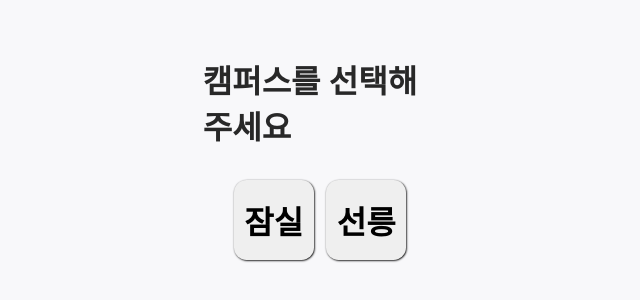
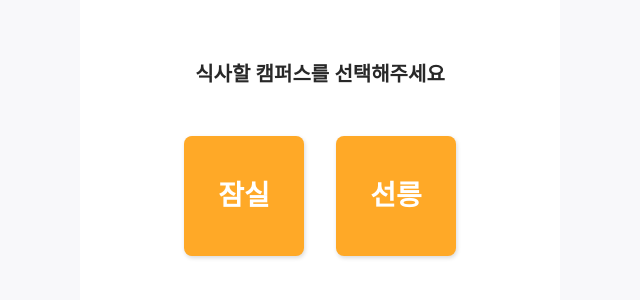
Before and after one commit to The-Fellowship-of-the-matzip/mat.zip-front, a React (Create React App) app: page / in a window 1280 px wide. Shown: the part 242-542 px from the top of the page, without its empty margins (320-960 px from the left). Built offline with nearby package versions, Linux system fonts and the light colour scheme; a web font is replaced by a local one.

Commit message:
refactor: CampusSelectPage 수정 및 스타일 정리

```diff
--- a/src/components/pages/CampusSelectPage/CampusSelectPage.style.tsx
+++ b/src/components/pages/CampusSelectPage/CampusSelectPage.style.tsx
@@ -1,7 +1,7 @@
-import styled from "styled-components";
+import styled, { css } from "styled-components";
 
 export const MainContainer = styled.main`
-  width: 23.45rem;
+  width: 48rem;
   height: 100vh;
   margin: 0 auto;
 
@@ -9,29 +9,26 @@ export const MainContainer = styled.main`
   flex-direction: column;
   justify-content: center;
   align-items: center;
-  gap: 3.125rem;
+  gap: ${({ theme }) => theme.spacer.spacing6};
 
-  background-color: ${({ theme }) => theme.white};
+  background-color: ${({ theme }) => theme.color.white};
 `;
-
-export const Title = styled.h1``;
 
 export const ButtonWrapper = styled.div`
   display: flex;
-  gap: 1.25rem;
+  gap: ${({ theme }) => theme.spacer.spacing5};
 `;
 
-export const Button = styled.button`
-  width: 8rem;
-  height: 8rem;
+export const buttonStyle = css`
+  width: 12rem;
+  height: 12rem;
 
-  color: ${({ theme }) => theme.white};
-  font-size: 32px;
-  font-weight: 700;
+  font-size: 28px;
+  line-height: 36px;
+  font-weight: bold;
 
   border: none;
-  border-radius: 1.25rem;
+  border-radius: ${({ theme }) => theme.borderRadius.medium};
 
-  background-color: ${({ theme }) => theme.primary};
-  box-shadow: 0.065rem 0.065rem 0.2rem ${({ theme }) => theme.primary};
+  box-shadow: 1px 2px 4px rgba(0, 0, 0, 0.15);
 `;
--- a/src/components/pages/CampusSelectPage/CampusSelectPage.tsx
+++ b/src/components/pages/CampusSelectPage/CampusSelectPage.tsx
@@ -6,6 +6,9 @@ import { CAMPUS } from "constants/campus";
 import { PATHNAME } from "constants/routes";
 
 import { setCampusContext } from "context/CampusContextProvider";
+
+import Button from "components/common/Button/Button";
+import Heading from "components/common/Heading/Heading";
 
 import * as S from "components/pages/CampusSelectPage/CampusSelectPage.style";
 
@@ -21,14 +24,22 @@ function CampusSelectPage() {
 
   return (
     <S.MainContainer>
-      <S.Title>캠퍼스를 선택해주세요</S.Title>
+      <Heading size="xSmall">식사할 캠퍼스를 선택해주세요</Heading>
       <S.ButtonWrapper>
-        <S.Button onClick={handleCampusSelect(CAMPUS.JAMSIL.name)}>
+        <Button
+          variant="primary"
+          css={S.buttonStyle}
+          onClick={handleCampusSelect(CAMPUS.JAMSIL.name)}
+        >
           {CAMPUS.JAMSIL.name}
-        </S.Button>
-        <S.Button onClick={handleCampusSelect(CAMPUS.SEOULLEUNG.name)}>
+        </Button>
+        <Button
+          variant="primary"
+          css={S.buttonStyle}
+          onClick={handleCampusSelect(CAMPUS.SEOULLEUNG.name)}
+        >
           {CAMPUS.SEOULLEUNG.name}
-        </S.Button>
+        </Button>
       </S.ButtonWrapper>
     </S.MainContainer>
   );
```
